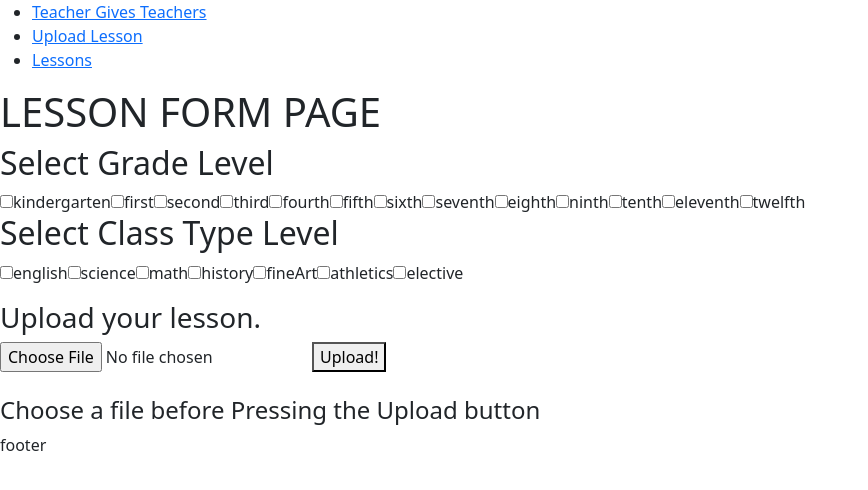
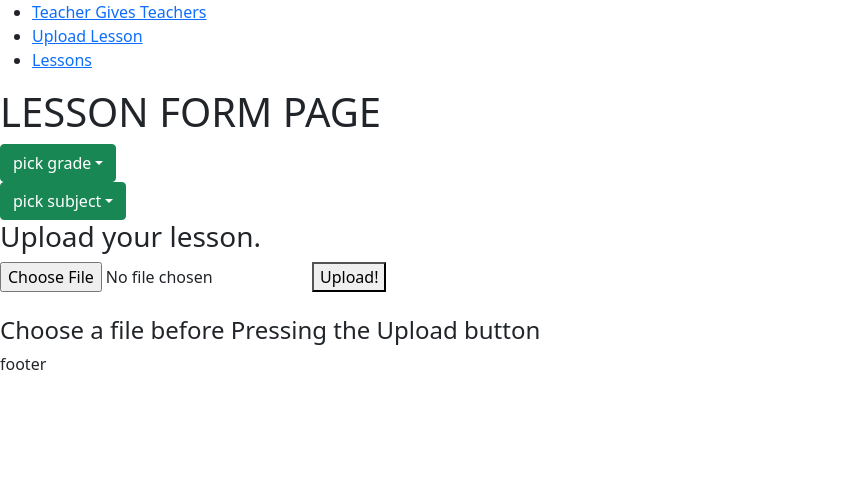
Before and after one commit to Ekosma/p5-frontend, a React (Create React App) app: page /Lesson/new in a window 1280 px wide. Shown: the top 490 px of the page, without its empty margins (0-868 px from the left). Built offline with nearby package versions, Linux system fonts and the light colour scheme.

Commit message:
relationship ended with radio buttons, dropdown menu is new best friend

```diff
--- a/src/components/lessonForm/LessonFormContainer.js
+++ b/src/components/lessonForm/LessonFormContainer.js
@@ -1,13 +1,41 @@
-import React from 'react'
+import React, { Component } from 'react'
 import PdfUpload from "./Pdf_Upload";
-import CheckBoxes from './checkboxes';
+import DropdownItem from '../dropdownItem';
 
-export default function LessonFormContainer() {
+export default class LessonFormContainer extends Component {
+  constructor(props) {
+    super(props);
+    this.state = {grade: 'pick grade', subject: 'pick subject'};
+  };
+
+  gradeChoice = (e) => {
+    e.preventDefault();
+    //console.log(e.target.innerHTML)
+    this.setState({
+      grade: e.target.innerHTML
+    })
+  }
+
+  subjectChoice = (e) => {
+    e.preventDefault();
+    //console.log(e.target.innerHTML)
+    this.setState({
+      subject: e.target.innerHTML
+    })
+  }
+  render() {
+    const grades = ["Kindergarten", "First", "Second", "Third", "Fourth", "Fifth", "Sixth", "Seventh", "Eighth", "Ninth", "Tenth", "Eleventh", "Twelfth" ]
+      const subjects = ["English", "History", "Mathematics", "Science", "Fine Arts", "Athletics", "Elective"]
+
+      const listGrade = <DropdownItem list={grades} choice={this.state.grade} onClick={this.gradeChoice} />
+      const listSubject = <DropdownItem list={subjects} choice={this.state.subject} onClick={this.subjectChoice} />
     return (
       <div>
         <h1>LESSON FORM PAGE</h1>
-      <CheckBoxes />
+        {listGrade}
+        {listSubject}
         <PdfUpload />
       </div>
     )
   }
+}
--- a/src/components/lessonForm/checkboxes.js
+++ /dev/null
@@ -1,281 +0,0 @@
-import { useState } from "react";
-
-function CheckBoxes() {
-
-  const LESSONS = [
-    { id: 1, name: 'Quadratics', grade: 'kindergarten', subject:'math'},
-    { id: 2, name: 'Algebra Review', grade: 'first', subject:'english'},
-    { id: 3, name: 'Linear Fun', grade: 'first', subject:'math'},
-    { id: 4, name: 'English Essay Prompts', grade: 'sixth', subject:'science' },
-    { id: 5, name: '11th History Exam', grade: 'twelfth', subject:'elective'},
-    { id: 6, name: '10th English Quiz', grade: 'fourth', subject:'fineArt' },
-    { id: 7, name: 'Geometry CrossWord', grade: 'fifth', subject:'history'},
-  ];
-  const [lessons, setLessons] = useState(LESSONS);
-
-  const [name, setName] = useState('');
-
-  const [grade, setGrade] = useState({
-    kindergarten: false,
-    first: false,
-    second: false,
-    third: false,
-    fourth: false,
-    fifth: false,
-    sixth: false,
-    seventh: false,
-    eighth: false,
-    ninth: false,
-    tenth: false,
-    eleventh: false,
-    twelfth: false,
-  });
-  const [subject, setSubject] = useState({
-    english: false,
-    math: false,
-    science: false,
-    history: false,
-    fineArt: false,
-    athletics: false,
-    elective: false,
-  });
-
-  const onGradeChange = (e) => {
-    setGrade({...grade, [e.target.value]: e.target.checked})
-    setLessons()
-  }
-
-  const onSubjectChange = (e) => {
-    setSubject({...subject, [e.target.value]: e.target.checked})
-    setLessons()
-  }
-
-  return (
-    <>
-      <div>
-        <h2>Select Grade Level</h2>
-        <label>
-          <input
-            type="checkbox"
-            value="kindergarten"
-            name="grade"
-            onChange={onGradeChange}
-          />
-          kindergarten
-        </label>
-
-        <label>
-          <input
-            type="checkbox"
-            value="first"
-            name="grade"
-            onChange={onGradeChange}
-          />
-          first
-        </label>
-
-        <label>
-          <input
-            type="checkbox"
-            value="second"
-            name="grade"
-            onChange={onGradeChange}
-          />
-          second
-        </label>
-
-        <label>
-          <input
-            type="checkbox"
-            value="third"
-            name="grade"
-            onChange={onGradeChange}
-          />
-          third
-        </label>
-
-        <label>
-          <input
-            type="checkbox"
-            value="fourth"
-            name="grade"
-            onChange={onGradeChange}
-          />
-          fourth
-        </label>
-
-        <label>
-          <input
-            type="checkbox"
-            value="fifth"
-            name="grade"
-            onChange={onGradeChange}
-          />
-          fifth
-        </label>
-
-        <label>
-          <input
-            type="checkbox"
-            value="sixth"
-            name="grade"
-            onChange={onGradeChange}
-          />
-          sixth
-        </label>
-
-        <label>
-          <input
-            type="checkbox"
-            value="seventh"
-            name="grade"
-            onChange={onGradeChange}
-          />
-          seventh
-        </label>
-
-        <label>
-          <input
-            type="checkbox"
-            value="eighth"
-            name="grade"
-            onChange={onGradeChange}
-          />
-          eighth
-        </label>
-
-        <label>
-          <input
-            type="checkbox"
-            value="ninth"
-            name="grade"
-            onChange={onGradeChange}
-          />
-          ninth
-        </label>
-
-        <label>
-          <input
-            type="checkbox"
-            value="tenth"
-            name="grade"
-            onChange={onGradeChange}
-          />
-          tenth
-        </label>
-
-        <label>
-          <input
-            type="checkbox"
-            value="eleventh"
-            name="grade"
-            onChange={onGradeChange}
-          />
-          eleventh
-        </label>
-
-        <label>
-          <input
-            type="checkbox"
-            value="twelfth"
-            name="grade"
-            onChange={onGradeChange}
-          />
-          twelfth
-        </label>
-      </div>
-      <div>
-        <h2>Select Class Type Level</h2>
-
-        <label>
-          <input
-            type="checkbox"
-            value="english"
-            name="subject"
-            onChange={onSubjectChange}
-          />
-          english
-        </label>
-
-        <label>
-          <input
-            type="checkbox"
-            value="science"
-            name="subject"
-            onChange={onSubjectChange}
-          />
-          science
-        </label>
-
-        <label>
-          <input
-            type="checkbox"
-            value="math"
-            name="subject"
-            onChange={onSubjectChange}
-          />
-          math
-        </label>
-
-        <label>
-          <input
-            type="checkbox"
-            value="history"
-            name="subject"
-            onChange={onSubjectChange}
-          />
-          history
-        </label>
-
-        <label>
-          <input
-            type="checkbox"
-            value="fineArt"
-            name="subject"
-            onChange={onSubjectChange}
-          />
-          fineArt
-        </label>
-
-        <label>
-          <input
-            type="checkbox"
-            value="athletics"
-            name="subject"
-            onChange={onSubjectChange}
-          />
-          athletics
-        </label>
-
-        <label>
-          <input
-            type="checkbox"
-            value="elective"
-            name="subject"
-            onChange={onSubjectChange}
-          />
-          elective
-        </label>
-      </div>
-
-      <ul>
-        {
-
-        }
-      </ul>
-
-
-      {/*<ul>
-          {lessons.filter(x => subject[x.subject]).filter(y => grade[y.grade]).map((lesson) => (
-            <li key={lesson.id}>
-            Name: {lesson.name}<br />
-            Grade: {lesson.grade}<br />
-            Subject: {lesson.subject}
-          </li>
-          ))}
-        </ul>*/}
-    </>
-  );
-}
-
-export default CheckBoxes;
--- a/src/components/lessons/Search.jsx
+++ b/src/components/lessons/Search.jsx
@@ -1,6 +1,5 @@
-import { Dropdown } from 'react-bootstrap';
-import React, { Component} from 'react'
-import DropdownItem from './dropdownItem';
+import React, { Component } from 'react'
+import DropdownItem from '../dropdownItem';
 import "./Search.css"
 
 export default class Search extends Component {
@@ -26,8 +25,8 @@ export default class Search extends Component {
   }
 
   render() {
-    const grades = ["Kindergarten", "First", "Second", "Third"]
-    const subjects = ["English", "History", "Mathematics", "Science"]
+    const grades = ["Kindergarten", "First", "Second", "Third", "Fourth", "Fifth", "Sixth", "Seventh", "Eighth", "Ninth", "Tenth", "Eleventh", "Twelfth" ]
+    const subjects = ["English", "History", "Mathematics", "Science", "Fine Arts", "Athletics", "Elective"]
 
     const listGrade = <DropdownItem list={grades} choice={this.state.grade} onClick={this.gradeChoice} />
     const listSubject = <DropdownItem list={subjects} choice={this.state.subject} onClick={this.subjectChoice} />
@@ -39,10 +38,6 @@ export default class Search extends Component {
   }
 }
 
-
-
-
-
 const LESSONS = [
   { id: 1, name: 'Quadratics', grade: 'kindergarten', subject:'math'},
   { id: 2, name: 'Algebra Review', grade: 'first', subject:'english'},
```
Also changed, not shown: src/components/dropdownItem.jsx (renamed from src/components/lessons/dropdownItem.jsx). Lines whose indentation alone changed are shown as unchanged.
